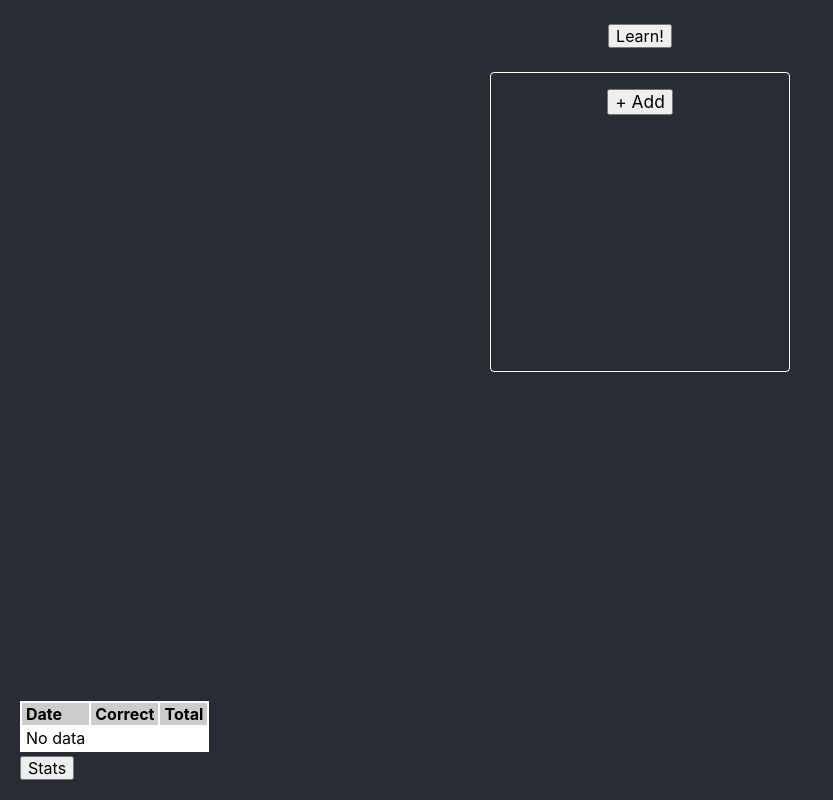
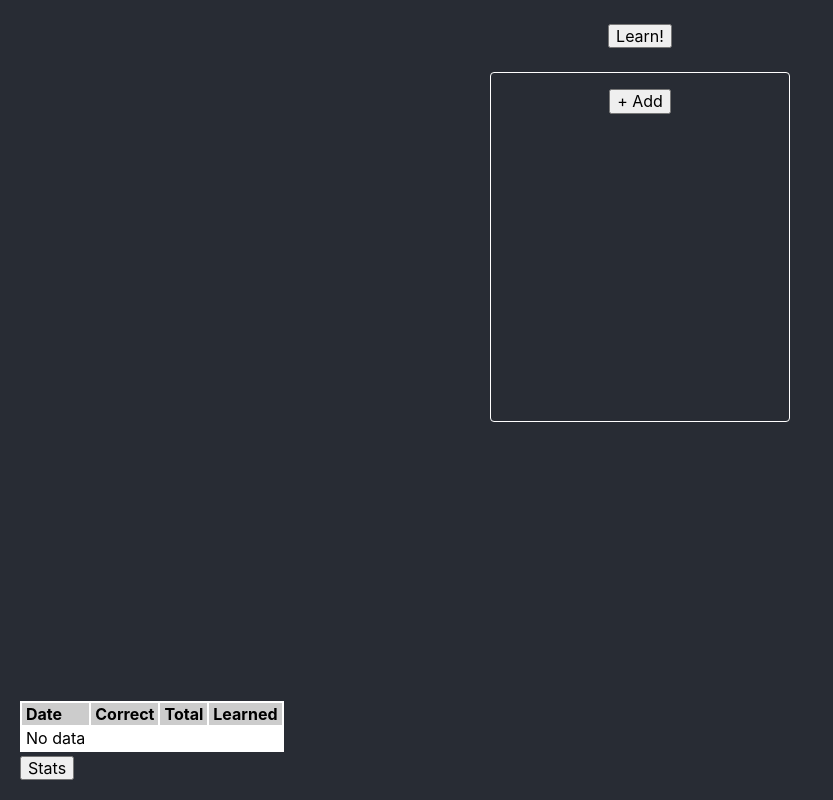
Before and after one commit to SuperOl3g/word-learner, a React (Create React App) app: page / in a window 1280 px wide. Both pictures are taken after a click on the button "Stats". Shown: the whole page, without its empty margins (0-833 px from the left). Built offline with nearby package versions, Linux system fonts and the light colour scheme.

Commit message:
- added learned words stat - added pull of worlds updating after one of them became learned

```diff
--- a/src/components/app/app.tsx
+++ b/src/components/app/app.tsx
@@ -34,8 +34,8 @@ function App() {
     }, []);
 
 
-    const handleAnswer = useCallback((listKey: string, word: string, isPositive: boolean) => {
-        updateStats(isPositive);
+    const handleAnswer = useCallback((listKey: string, word: string, isPositive: boolean, isLearned: boolean) => {
+        updateStats(isPositive, isLearned);
         updateWordStat(listKey, word, isPositive);
     }, [updateStats, updateWordStat]);
 
--- a/src/components/app/useStats.ts
+++ b/src/components/app/useStats.ts
@@ -4,7 +4,11 @@ import {LS} from "../../utils";
 const LS_STAT_KEY = '__ex_stats';
 
 export interface IStatState {
-    [date: string]: { pos: number, total: number }
+    [date: string]: {
+        pos: number,
+        learned: number,
+        total: number,
+    }
 }
 
 
@@ -12,12 +16,13 @@ export const useStats = () => {
     const [stats, setStats] =
         useState<IStatState>(LS.get<IStatState>(LS_STAT_KEY) || {});
 
-    const updateStats = useCallback((isPositive: boolean) => {
+    const updateStats = useCallback((isPositive: boolean, isLearned: boolean) => {
         const key = new Date(new Date().toDateString()).valueOf();
         const newStats = {
             ...stats,
             [key]: {
                 pos: (stats[key]?.pos || 0) + (isPositive ? 1 : 0),
+                learned: (stats[key]?.learned || 0) + (isLearned ? 1 : 0),
                 total: (stats[key]?.total || 0) + 1,
             }
         };
--- a/src/components/stats/stats.tsx
+++ b/src/components/stats/stats.tsx
@@ -18,6 +18,7 @@ function Stats({ stats }: IProps) {
             <td>{(new Date(+key)).toLocaleDateString()}</td>
             <td>{Math.round(stats[key].pos / stats[key].total * 10000) / 100}%</td>
             <td>{stats[key].total}</td>
+            <td>{stats[key].learned}</td>
         </tr>
     );
 
@@ -28,6 +29,7 @@ function Stats({ stats }: IProps) {
                     <td>Date</td>
                     <td>Correct</td>
                     <td>Total</td>
+                    <td>Learned</td>
                 </thead>
                 {content.length ? content : <div className={s.placeholder}>No data</div>}
             </table> : null
--- a/src/pages/dictionary-page/dictionary-page.module.css
+++ b/src/pages/dictionary-page/dictionary-page.module.css
@@ -24,9 +24,11 @@
   padding: 16px;
   margin: 12px;
   width: 300px;
-  height: 300px;
+  height: 350px;
   display: flex;
   flex-direction: column;
+  font-size: 12pt;
+  line-height: 16pt;
 }
 
 .checkbox {
@@ -66,3 +68,8 @@
   overflow: hidden;
   white-space: nowrap;
 }
+
+.learnedMark {
+  display: inline-block;
+  width: 24px;
+}
--- a/src/pages/dictionary-page/dictionary-page.tsx
+++ b/src/pages/dictionary-page/dictionary-page.tsx
@@ -2,7 +2,8 @@ import React, {ChangeEvent, useCallback, useState} from 'react';
 import s from './dictionary-page.module.css';
 import NewWordListEditor from "../../components/new-word-list-editor/new-word-list-editor";
 import {formatDate, pluralize} from "../../utils";
-import {IDictionary} from "../../types";
+import {IDictionary, ValueOf} from "../../types";
+import {KNOWING_CORRECT_REPEATS_THRESHOLD} from "../exercise-page/useWordsPull";
 
 interface IProps {
     wordLists: {
@@ -15,6 +16,8 @@ interface IProps {
 }
 
 const MAX_WORD_COUNT = 10;
+
+const checkIfIsLearned = (word: ValueOf<IDictionary>) => (word.correctAnswersStreak || 0) >= KNOWING_CORRECT_REPEATS_THRESHOLD;
 
 function DictionaryPage({
     wordLists,
@@ -78,6 +81,8 @@ function DictionaryPage({
             <div className={s.blocksContainer}>
                 {Object.keys(wordLists).map(key => {
                     const keys = Object.keys(wordLists[key]);
+                    const knownCount = keys.reduce((sum, word) =>
+                        (sum + ((checkIfIsLearned(wordLists[key][word]) ? 1 : 0))) ,0);
 
                     return (
                         <div className={s.block} key={key}>
@@ -90,6 +95,7 @@ function DictionaryPage({
                             /> : null}
 
                             <div className={s.blockTitle}>{formatDate(new Date(+key))}</div>
+                            <div className={s.blockTitle}>{Math.round(knownCount / keys.length * 100)}% learned</div>
 
                             <div>
                                 <button
@@ -100,10 +106,11 @@ function DictionaryPage({
 
                                 {keys.slice(0, MAX_WORD_COUNT)
                                     .map(word => <div className={s.row}>
+                                        <span className={s.learnedMark}>{checkIfIsLearned(wordLists[key][word]) ? '✅' : ''}</span>
                                         <b>{word}</b> - {wordLists[key][word].definition}
                                     </div>)}
                                 {keys.length > MAX_WORD_COUNT ?
-                                    <div><br/>... and {keys.length - MAX_WORD_COUNT} more</div>
+                                    <div><br/><span className={s.learnedMark} />... and {keys.length - MAX_WORD_COUNT} more</div>
                                     : ''}
                             </div>
                         </div>);
--- a/src/pages/exercise-page/exercise-page.tsx
+++ b/src/pages/exercise-page/exercise-page.tsx
@@ -2,7 +2,7 @@ import React, { KeyboardEvent, useCallback, useRef, useState} from 'react';
 import s from './exercise-page.module.css';
 import {pluralize} from "../../utils";
 import {IDictionary} from "../../types";
-import {useWordsPull} from "./useWordsPull";
+import {KNOWING_CORRECT_REPEATS_THRESHOLD, useWordsPull} from "./useWordsPull";
 
 interface IProps {
     wordLists: {
@@ -11,7 +11,7 @@ interface IProps {
     curListKeys: Array<string>,
 
     onBackButtonClick: () => void,
-    onAnswer: (list:string, word: string, isPositive: boolean) => void,
+    onAnswer: (list:string, word: string, isPositive: boolean, isLearned: boolean) => void,
 }
 
 const MAX_INPUT_ERR_COUNT = 5;
@@ -21,7 +21,8 @@ const normalize = (str: string) => str.trim().toLowerCase();
 function ExercisePage({ wordLists, curListKeys, onBackButtonClick, onAnswer }: IProps) {
     const [counter, setCounter] = useState(0);
     const [correctCounter, setCorrectCounter] = useState(0);
-    const {ex: {curWord, curList, isReversedEx, isTypingEx}, setNewWord } =
+    const [learnedCounter, setLearnedCounter] = useState(0);
+    const {ex: {curWord, curList, isReversedEx, isTypingEx}, setNewWord, updatePull } =
         useWordsPull(wordLists, curListKeys);
     const [isInCheckState, setCheckStateFlag] = useState(false);
     const inputRef = useRef<HTMLInputElement | null>(null);
@@ -34,25 +35,33 @@ function ExercisePage({ wordLists, curListKeys, onBackButtonClick, onAnswer }: I
         setCheckStateFlag(true);
     }, []);
 
-    const handleBtnClick = useCallback((isCorrect: boolean) => {
+    const handleAnswer = useCallback((isCorrect: boolean) => {
         setCounter(counter + 1);
         if (isCorrect) {
             setCorrectCounter(correctCounter + 1);
         }
+
+        const isLearned = isCorrect && wordLists[curList][curWord].correctAnswersStreak === (KNOWING_CORRECT_REPEATS_THRESHOLD - 1);
+
+        if (isLearned) {
+            setLearnedCounter(learnedCounter + 1);
+            updatePull(curList, curWord);
+        }
+
         setNewWord();
         setCheckStateFlag(false);
 
-        onAnswer(curList, curWord, isCorrect);
+        onAnswer(curList, curWord, isCorrect, isLearned);
     }, [counter, setNewWord, onAnswer, curList, curWord, correctCounter]);
 
     const handleInputCheckClick = useCallback(() => {
         if(normalize(inputRef.current?.value || '') === normalize(definition)) {
-            handleBtnClick(true);
+            handleAnswer(true);
             setInputErrorCount(0);
         } else {
             setInputErrorCount(inputErrorsCount + 1);
         }
-    }, [definition, handleBtnClick, inputErrorsCount]);
+    }, [definition, handleAnswer, inputErrorsCount]);
 
     const handleInputKeyDown = useCallback((e: KeyboardEvent<HTMLInputElement>) => {
         if (e.key === "Enter") {
@@ -61,9 +70,9 @@ function ExercisePage({ wordLists, curListKeys, onBackButtonClick, onAnswer }: I
     }, [handleInputCheckClick]);
 
     const handleInputSkipClick = useCallback(() => {
-        handleBtnClick(false);
+        handleAnswer(false);
         setInputErrorCount(0);
-    }, [handleBtnClick]);
+    }, [handleAnswer]);
 
     let checkBlock = isInCheckState ?
         <div className={s.checkBlock}>
@@ -72,9 +81,9 @@ function ExercisePage({ wordLists, curListKeys, onBackButtonClick, onAnswer }: I
             <br/>
             <div className={s.checkTitle}>You were right?</div>
             <div>
-                <button onClick={() => handleBtnClick(true)}>Yes</button>
+                <button onClick={() => handleAnswer(true)}>Yes</button>
                 &nbsp;&nbsp;
-                <button onClick={() => handleBtnClick(false)}>Nope</button>
+                <button onClick={() => handleAnswer(false)}>Nope</button>
             </div>
         </div> :
         <div className={s.checkBlock}>
@@ -119,7 +128,9 @@ function ExercisePage({ wordLists, curListKeys, onBackButtonClick, onAnswer }: I
             <br/>
             Session correctness: {counter === 0 ? '-' :
             `${Math.round(correctCounter / counter * 10000) / 100}% (${correctCounter} / ${counter})`
-        }
+            }
+            <br/>
+            Learned words: {learnedCounter}
         </div>
         <div>How to translate the next {pluralize(word.split(' ').length, ['word', 'words'])}:</div>
         <span><b>{word}</b> ?</span>
--- a/src/pages/exercise-page/useWordsPull.ts
+++ b/src/pages/exercise-page/useWordsPull.ts
@@ -2,7 +2,7 @@ import {useCallback, useState} from "react";
 import {IDictionary} from "../../types";
 
 const ACTIVE_WORDS_PULL_SIZE = 25;
-export const KNOWING_CORRECT_REPEATS_THRESHOLD = 4;
+export const KNOWING_CORRECT_REPEATS_THRESHOLD = 5;
 const KNOWING_DURATION = 30 * 24 * 60 * 60;
 const KNOWN_WORD_ADDING_PROBABILITY = 0.125 ;
 
@@ -17,7 +17,9 @@ const getNewWords = (wordsCount: number, wordLists: { [key: string]: IDictionary
 
     curListKeys.forEach(listKey => {
         Object.keys(wordLists[listKey]).forEach((word => {
-            if (pull.indexOf(word) !== - 1) {
+            const key = `${listKey}.${word}`;
+
+            if (pull.indexOf(key) !== - 1) {
                 return;
             }
 
@@ -33,7 +35,7 @@ const getNewWords = (wordsCount: number, wordLists: { [key: string]: IDictionary
                 arr = notStartedWords;
             }
 
-            arr.push(`${listKey}.${word}`);
+            arr.push(key);
             sumLen++;
         }));
     })
@@ -67,11 +69,11 @@ const getNewWordFromPull = (wordLists: { [key: string]: IDictionary }, pull: Arr
         newWord = key.slice(dotIndex + 1);
     } while (newWord === curWord && pull.length !== 1);
 
-    const isLast = wordLists[newList][newWord]?.correctAnswersStreak === KNOWING_CORRECT_REPEATS_THRESHOLD - 1;
+    const isLast = (wordLists[newList][newWord]?.correctAnswersStreak || 0) >= (KNOWING_CORRECT_REPEATS_THRESHOLD - 1);
 
     return {
-        newList,
-        newWord,
+        curList: newList,
+        curWord: newWord,
         isReversedEx: isLast || Math.random() < REVERSE_EX_PROBABILITY,
         isTypingEx: isLast,
     };
@@ -79,19 +81,29 @@ const getNewWordFromPull = (wordLists: { [key: string]: IDictionary }, pull: Arr
 
 export const useWordsPull = (wordLists: { [key: string]: IDictionary }, curListKeys: Array<string>) => {
     const [wordPull, setWordPull] = useState(getNewWords(ACTIVE_WORDS_PULL_SIZE, wordLists, curListKeys, []));
-    const [{newWord, newList, isReversedEx, isTypingEx}, setNewWord] =
+    const [{curWord, curList, isReversedEx, isTypingEx}, setNewWord] =
         useState(getNewWordFromPull(wordLists, wordPull));
 
-    const fn = useCallback(() => setNewWord(getNewWordFromPull(wordLists, wordPull, newWord)),
-        [newWord, wordPull, wordLists]);
+    const setNewWordFn = useCallback(() => setNewWord(getNewWordFromPull(wordLists, wordPull, curWord)),
+        [curWord, wordPull, wordLists]);
+
+    const updatePull = useCallback( (oldList: string, oldWord: string) => {
+        const newPull = [...wordPull.filter(k => k !== `${oldList}.${oldWord}` )];
+
+        setWordPull([
+            ...newPull,
+            ...getNewWords(1, wordLists, curListKeys, newPull),
+        ]);
+    }, [curListKeys, wordLists, wordPull]);
 
     return {
         ex: {
-            curList: newList,
-            curWord: newWord,
+            curList,
+            curWord,
             isReversedEx,
             isTypingEx
         },
-        setNewWord: fn,
+        setNewWord: setNewWordFn,
+        updatePull,
     };
 };
--- a/src/types.ts
+++ b/src/types.ts
@@ -5,3 +5,5 @@ export interface IDictionary {
         lastAsked?: number,
     }
 }
+
+export type ValueOf<T> = T[keyof T];
```
